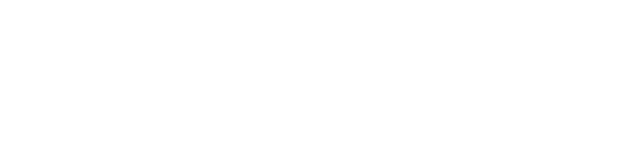
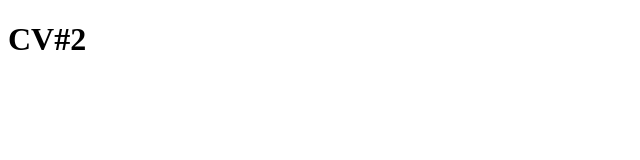
Before and after one commit to nbvskiy/rsschool-cv, a plain HTML site: page index.html in a window 1280 px wide. Shown: the whole page, without its empty margins (0-640 px from the left). Drawn offline with Linux system fonts and the light colour scheme.

Commit message:
docs: removing space from html

```diff
--- a/index.html
+++ b/index.html
@@ -6,6 +6,6 @@
     <title>Document</title>
 </head>
 <body>
-
+    <h1>CV#2</h1>
 </body>
 </html>
```
